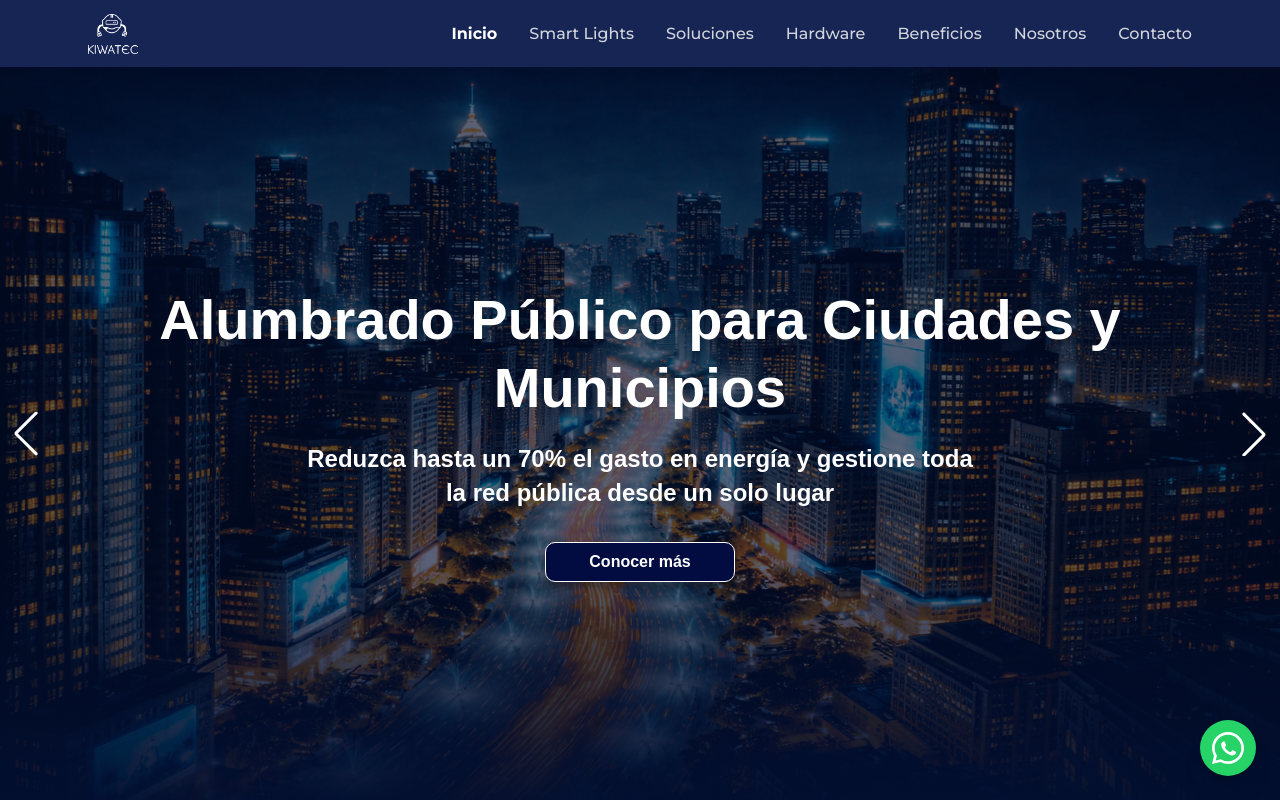
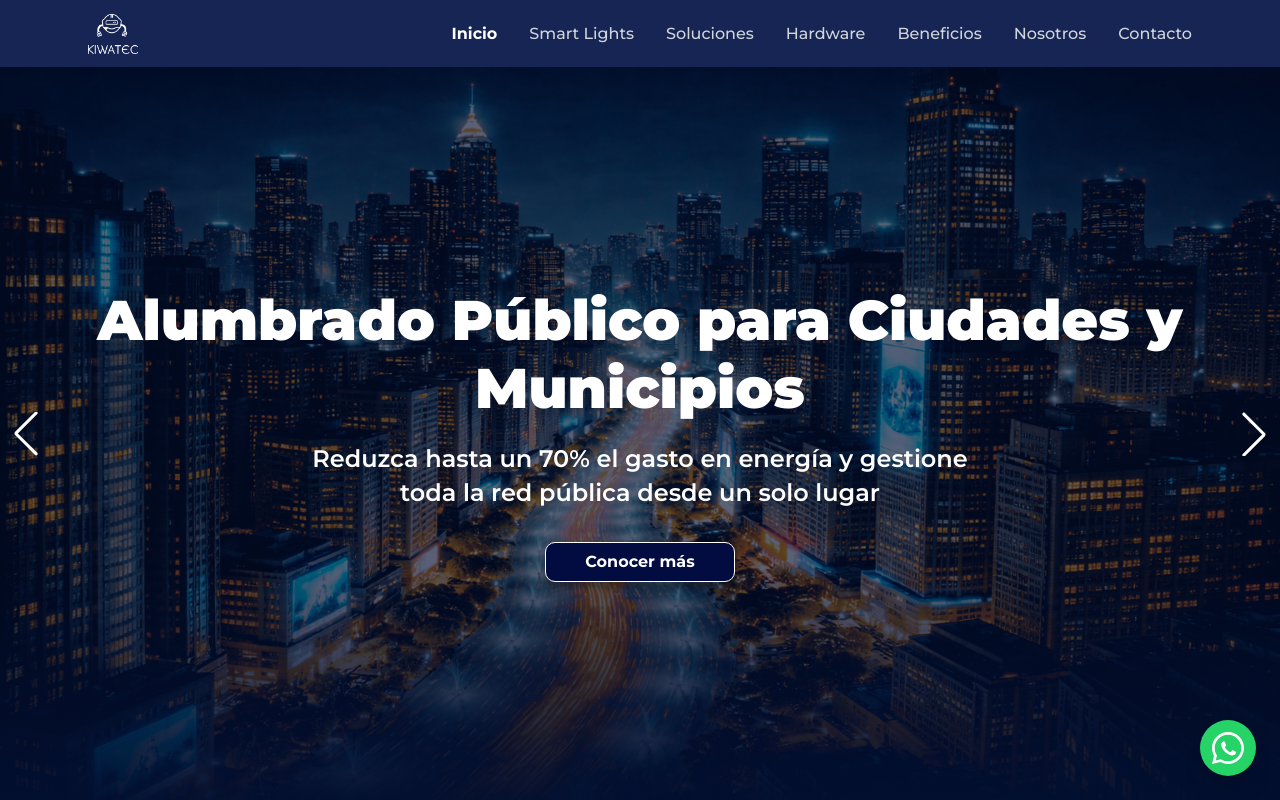
Before and after one commit to FrancoAguirre112/Wikatec, a React (Vite) app: page / in a window 1280 px wide. Shown: the top 800 px of the page. Built offline with nearby package versions, Linux system fonts and the light colour scheme.

Commit message:
chore(fonts): migrar de Raleway a Montserrat en InicioHero

```diff
--- a/src/components/InicioHero.jsx
+++ b/src/components/InicioHero.jsx
@@ -33,16 +33,16 @@ export default function HeroCarousel() {
                 <div className="absolute inset-0 bg-[rgba(2,15,48,0.65)]" />
                 <div className="absolute bottom-0 left-0 w-full h-[307px] bg-gradient-to-t from-[rgba(2,15,48,0.95)] from-0% to-[rgba(7,9,48,0)] to-75%" />
                 <div className="relative z-10 text-center px-6 max-w-6xl mx-auto">
-                  <h1 className="text-white mb-5 font-['Raleway',sans-serif] font-black text-[36px] md:text-[56px] leading-tight md:leading-[68px]">
+                  <h1 className="text-white mb-5 font-['Montserrat',sans-serif] font-black text-[36px] md:text-[56px] leading-tight md:leading-[68px]">
                     {slide.titulo}
                   </h1>
                   {slide.subtitulo && (
-                    <p className="text-white mb-8 max-w-2xl mx-auto font-['Raleway',sans-serif] font-semibold text-base md:text-2xl leading-[1.4]">
+                    <p className="text-white mb-8 max-w-2xl mx-auto font-['Montserrat',sans-serif] font-semibold text-base md:text-2xl leading-[1.4]">
                       {slide.subtitulo}
                     </p>
                   )}
                   {!slide.sinBoton && (
-                    <Link to={slide.link} className="inline-flex items-center justify-center w-[160px] md:w-[190px] h-[40px] bg-[#030C40] border border-white rounded-[10px] shadow-[0px_4px_4px_2px_rgba(0,0,0,0.25)] text-white text-base font-bold font-['Raleway',sans-serif] no-underline hover:bg-[#01051c] transition-colors duration-300">
+                    <Link to={slide.link} className="inline-flex items-center justify-center w-[160px] md:w-[190px] h-[40px] bg-[#030C40] border border-white rounded-[10px] shadow-[0px_4px_4px_2px_rgba(0,0,0,0.25)] text-white text-base font-bold font-['Montserrat',sans-serif] no-underline hover:bg-[#01051c] transition-colors duration-300">
                       Conocer más
                     </Link>
                   )}
```
